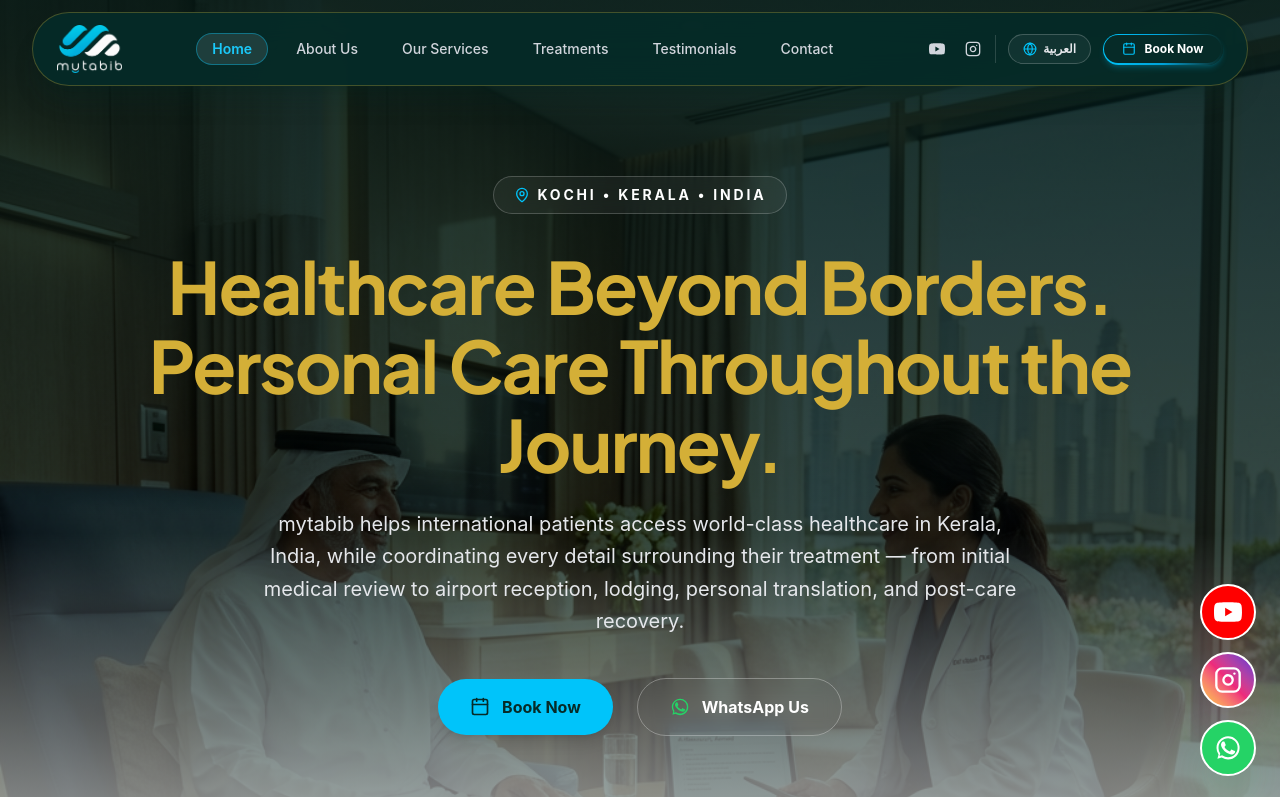
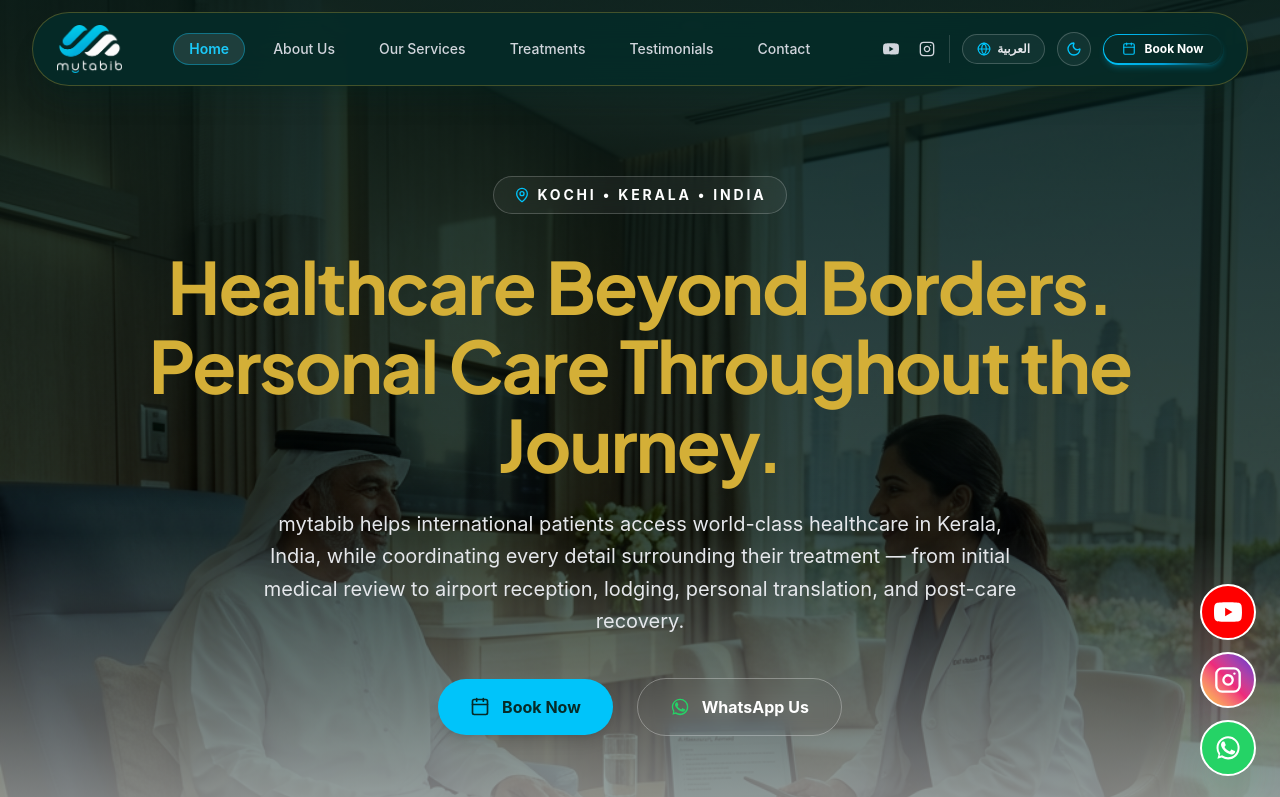
Before and after one commit to ilyasyuva20/mytabib, a React (Vite) app: page / in a window 1280 px wide. Shown: the top 797 px of the page. Built offline with nearby package versions, Linux system fonts and the light colour scheme.

Commit message:
feat: enforce light theme by default, add navbar theme toggle, home link, and HTTPS redirect configs

```diff
--- a/src/components/Navbar.jsx
+++ b/src/components/Navbar.jsx
@@ -1,14 +1,16 @@
 import React, { useState, useEffect } from 'react';
 import { motion, AnimatePresence } from 'framer-motion';
-import { Calendar, Menu, X, Globe } from 'lucide-react';
+import { Calendar, Menu, X, Globe, Sun, Moon } from 'lucide-react';
 import Logo from './Logo';
 import { useLanguage } from '../context/LanguageContext';
+import { useTheme } from '../context/ThemeContext';
 import WhatsAppIcon from './WhatsAppIcon';
 import InstagramIcon from './InstagramIcon';
 import YouTubeIcon from './YouTubeIcon';
 
 export default function Navbar() {
   const { lang, toggleLanguage, t } = useLanguage();
+  const { theme, toggleTheme } = useTheme();
   const [scrolled, setScrolled] = useState(false);
   const [mobileMenuOpen, setMobileMenuOpen] = useState(false);
   const [activeSection, setActiveSection] = useState('home');
@@ -140,6 +142,15 @@ export default function Navbar() {
               <span>{lang === 'en' ? 'العربية' : 'English'}</span>
             </button>
 
+            {/* Theme Switcher */}
+            <button
+              onClick={toggleTheme}
+              className="p-2 rounded-full border border-white/20 hover:border-[#00C4FA] text-gray-200 hover:text-[#00C4FA] bg-white/5 transition-all duration-300"
+              title={theme === 'dark' ? 'Switch to Light Mode' : 'Switch to Dark Mode'}
+            >
+              {theme === 'dark' ? <Sun className="w-4 h-4 text-[#D4AF37]" /> : <Moon className="w-4 h-4 text-[#00C4FA]" />}
+            </button>
+
             {/* Highlighted Appointment Pill */}
             <button
               onClick={() => scrollTo('appointment')}
--- a/src/context/ThemeContext.jsx
+++ b/src/context/ThemeContext.jsx
@@ -6,18 +6,13 @@ export const useTheme = () => useContext(ThemeContext);
 
 export const ThemeProvider = ({ children }) => {
   const [theme, setTheme] = useState(() => {
-    // Check local storage first
     if (typeof window !== 'undefined') {
       const storedTheme = localStorage.getItem('theme');
       if (storedTheme) {
         return storedTheme;
       }
-      // If no stored preference, check OS preference
-      if (window.matchMedia('(prefers-color-scheme: dark)').matches) {
-        return 'dark';
-      }
     }
-    return 'light'; // Default
+    return 'light'; // Default to Light theme
   });
 
   useEffect(() => {
```
Also changed, not shown: vercel.json (added), 2 other files (tests, documents, lock files or other folders).
